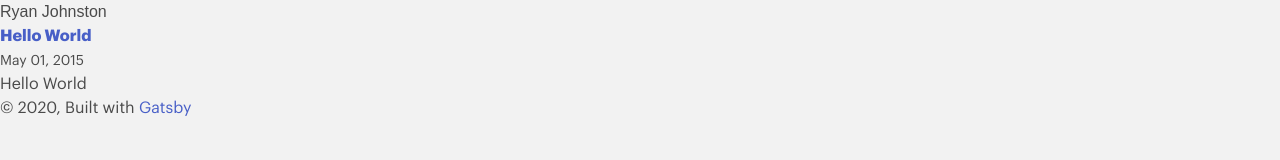
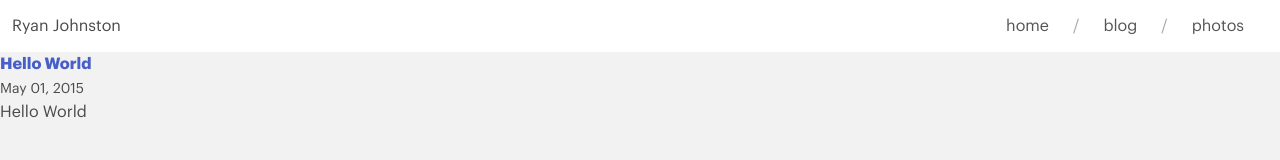
Before and after one commit to ryjo1026/ryjo1026.github.io, a Gatsby site: page /blog in a window 1280 px wide. Built offline with nearby package versions, Linux system fonts and the light colour scheme; Gatsby itself is replaced by a stand-in of ours.

Commit message:
Navbar design

```diff
--- a/package.json
+++ b/package.json
@@ -15,6 +15,7 @@
   },
   "dependencies": {
     "@types/react-helmet": "^6.1.0",
+    "@types/styled-components": "^5.1.3",
     "babel-plugin-styled-components": "^1.11.1",
     "bulma": "^0.9.0",
     "gatsby": "^2.24.63",
@@ -41,7 +42,8 @@
     "react": "^16.12.0",
     "react-dom": "^16.12.0",
     "react-helmet": "^6.1.0",
-    "styled-components": "^5.2.0"
+    "styled-components": "^5.2.0",
+    "typescript": "^4.0.3"
   },
   "devDependencies": {
     "@typescript-eslint/eslint-plugin": "^4.2.0",
--- /dev/null
+++ b/src/components/header.tsx
@@ -0,0 +1,91 @@
+import React from "react"
+import { Link } from "gatsby"
+import styled from "styled-components"
+
+const NavbarItem = styled(Link)`
+  align-items: center;
+  display: flex;
+  flex-grow: 0;
+  flex-shrink: 0;
+  line-height: 1.5;
+  padding: 0.5rem 0.75rem;
+  position: relative;
+  color: #555;
+`
+
+const NavbarDivider = styled.div`
+  align-items: center;
+  display: flex;
+  flex-grow: 0;
+  flex-shrink: 0;
+  line-height: 1.5;
+  padding: 0.5rem 0.75rem;
+  position: relative;
+  color: #aaa;
+`
+
+type navigationProps = {
+  title: string
+}
+
+const Header = ({ title }: navigationProps) => {
+  type link = { name: string; url: string }
+  const links: Array<link> = [
+    {
+      name: "home",
+      url: "/",
+    },
+    {
+      name: "blog",
+      url: "/blog",
+    },
+    {
+      name: "photos",
+      url: "/photos",
+    },
+  ]
+
+  return (
+    <div className="header">
+      <nav className="navbar" role="navigation" aria-label="main navigation">
+        <div className="navbar-brand">
+          <NavbarItem
+            style={{
+              boxShadow: `none`,
+              color: `inherit`,
+            }}
+            to="/"
+          >
+            {title}
+          </NavbarItem>
+        </div>
+
+        <div className="navbar-end" style={{ paddingRight: "1.5rem" }}>
+          <div className="navbar-menu">
+            <div className="navbar-start">
+              {links.map((l, idx) => {
+                const divider = <NavbarDivider> / </NavbarDivider>
+                if (idx === 0) {
+                  return (
+                    <div style={{ display: "flex" }}>
+                      <NavbarItem to={l.url}>{l.name}</NavbarItem>
+                    </div>
+                  )
+                }
+
+                return (
+                  <div style={{ display: "flex" }}>
+                    {divider}
+                    <NavbarItem to={l.url}>{l.name}</NavbarItem>
+                  </div>
+                )
+              })}
+            </div>
+          </div>
+        </div>
+      </nav>
+    </div>
+  )
+}
+
+export default Header
--- a/src/components/layout.tsx
+++ b/src/components/layout.tsx
@@ -1,48 +1,13 @@
 import React from "react"
-import { Link } from "gatsby"
+import Header from "./header"
 
-const Layout = ({ location, title, children }) => {
-  const rootPath = `${__PATH_PREFIX__}/`
-  let header
+type layoutProps = {
+  title: string,
+  children: HTMLDivElement
+}
 
-  if (location.pathname === rootPath) {
-    header = (
-      <h1
-        style={{
-          marginTop: 0,
-        }}
-      >
-        <Link
-          style={{
-            boxShadow: `none`,
-            color: `inherit`,
-          }}
-          to={`/`}
-        >
-          {title}
-        </Link>
-      </h1>
-    )
-  } else {
-    header = (
-      <h3
-        style={{
-          fontFamily: `Montserrat, sans-serif`,
-          marginTop: 0,
-        }}
-      >
-        <Link
-          style={{
-            boxShadow: `none`,
-            color: `inherit`,
-          }}
-          to={`/`}
-        >
-          {title}
-        </Link>
-      </h3>
-    )
-  }
+const Layout = ({ title, children }: layoutProps) => {
+
   return (
     <div
       style={{
@@ -50,13 +15,8 @@ const Layout = ({ location, title, children }) => {
         marginRight: `auto`,
       }}
     >
-      <header>{header}</header>
+      <header><Header title={title} /></header>
       <main>{children}</main>
-      <footer>
-        © {new Date().getFullYear()}, Built with
-        {` `}
-        <a href="https://www.gatsbyjs.com">Gatsby</a>
-      </footer>
     </div>
   )
 }
--- a/src/pages/blog.tsx
+++ b/src/pages/blog.tsx
@@ -15,9 +15,7 @@ const BlogIndex = ({ data, location }) => {
       <Layout location={location} title={siteTitle}>
         <SEO title="All posts" />
         <p>
-          No blog posts found. Add markdown posts to "content/blog" (or the
-          directory you specified for the "gatsby-source-filesystem" plugin in
-          gatsby-config.js).
+          There are currently no blog posts. Please come back later :)
         </p>
       </Layout>
     )
```
Also changed, not shown: .eslintrc.json, 1 other file.
